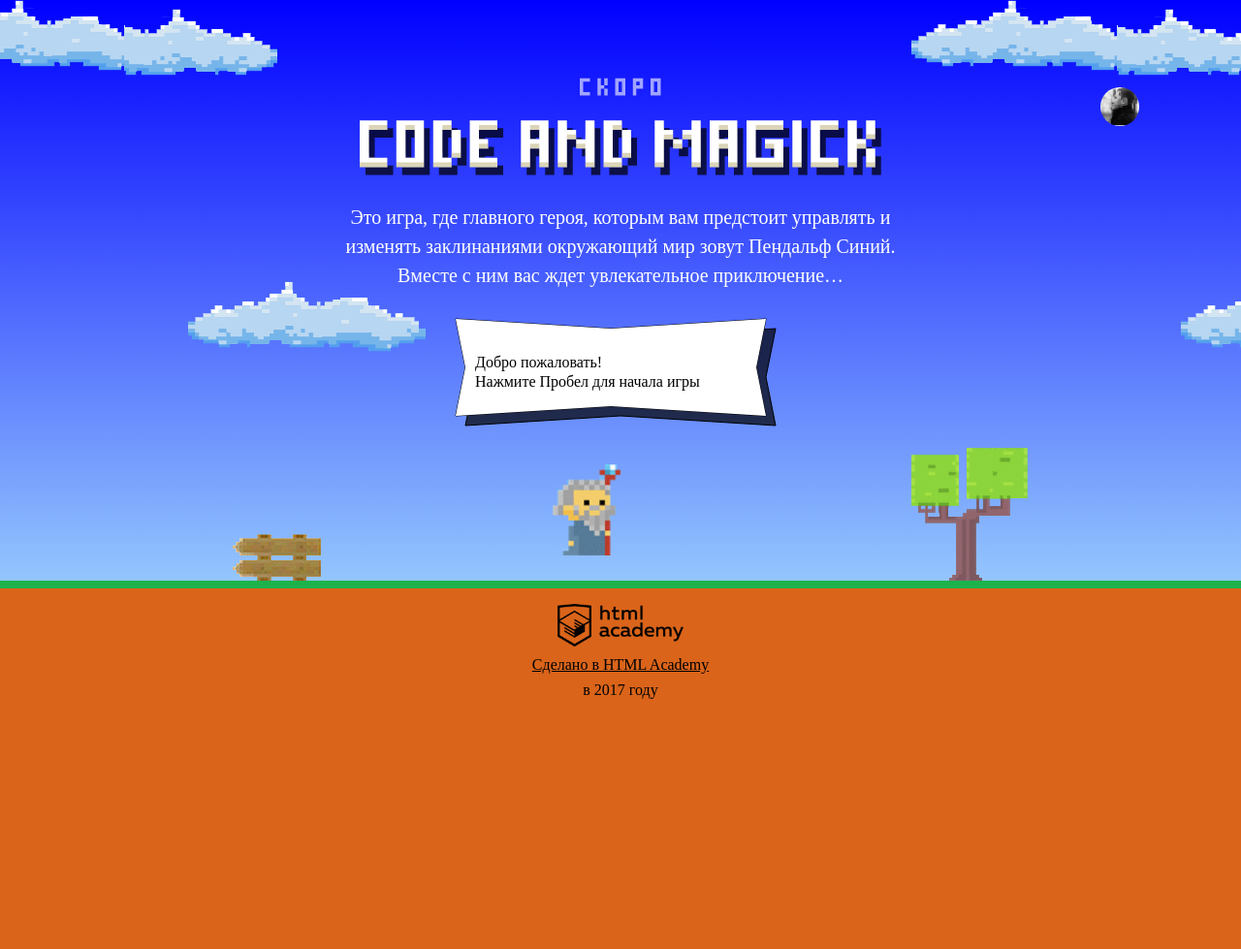
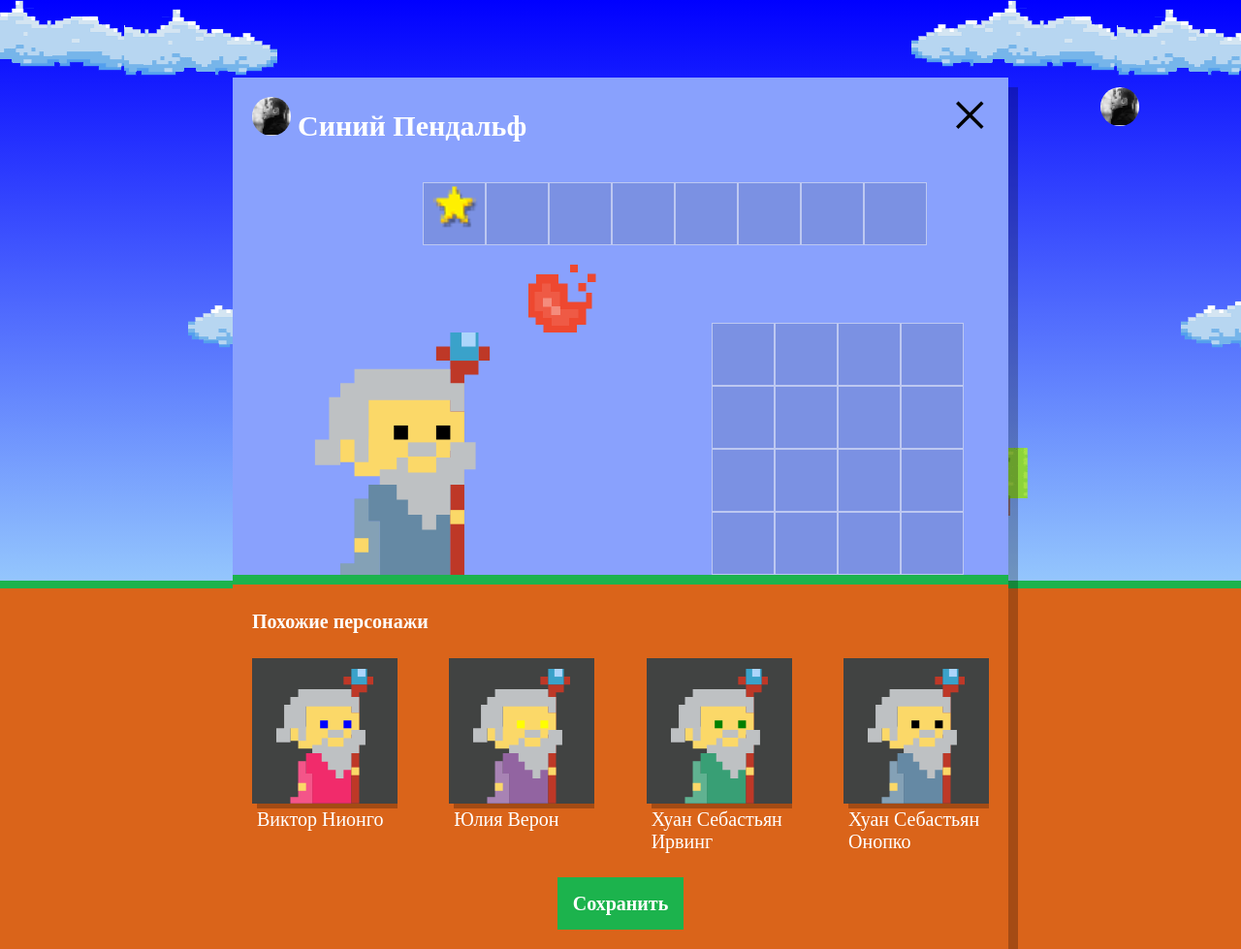
Before and after one commit to ANSNEKIT/code-and-magick, a website: page index.html in a window 1280 px wide. Shown: the whole page at 97% size. Before the commit the page ends 800 px from the top, so only its background shows below. Drawn offline with Linux system fonts and the light colour scheme; a web font is replaced by a local one.

Commit message:
Создано окно с выбором мага

```diff
--- a/index.html
+++ b/index.html
@@ -183,6 +183,7 @@
 
 <script src="js/script.js"></script>
 <script src="js/stat.js"></script>
+<script src="js/setup.js"></script>
 <script src="js/game.js"></script>
 
 </body>
--- /dev/null
+++ b/js/setup.js
@@ -0,0 +1,104 @@
+'use strict';
+
+var $setupWindow = document.querySelector('.setup');
+var $setupSimilar = document.querySelector('.setup-similar');
+var $setupSimilarList = document.querySelector('.setup-similar-list');
+var $wizardTemplate = document.querySelector('#similar-wizard-template')
+    .content
+    .querySelector('.setup-similar-item');
+
+$setupWindow.classList.remove('hidden');
+$setupSimilar.classList.remove('hidden');
+
+
+var names = [
+  'Иван',
+  'Хуан Себастьян',
+  'Мария',
+  'Кристоф',
+  'Виктор',
+  'Юлия',
+  'Люпита',
+  'Вашингтон'
+];
+
+var familyNames = [
+  'да Марья',
+  'Верон',
+  'Мирабелла',
+  'Вальц',
+  'Онопко',
+  'Топольницкая',
+  'Нионго',
+  'Ирвинг'
+];
+
+var coatColor = [
+  'rgb(101, 137, 164)',
+  'rgb(241, 43, 107)',
+  'rgb(146, 100, 161)',
+  'rgb(56, 159, 117)',
+  'rgb(215, 210, 55)',
+  'rgb(0, 0, 0)'
+];
+
+var eyesColor = [
+  'black',
+  'red',
+  'blue',
+  'yellow',
+  'green'
+];
+
+var wizards = [
+  {
+    name: names[getRandom(0, names.length)]
+    + ' ' + familyNames[getRandom(0, familyNames.length)],
+    coatColor: coatColor[getRandom(0, coatColor.length)],
+    eyesColor: eyesColor[getRandom(0, eyesColor.length)]
+  },
+  {
+    name: names[getRandom(0, names.length)]
+    + ' ' + familyNames[getRandom(0, familyNames.length)],
+    coatColor: coatColor[getRandom(0, coatColor.length)],
+    eyesColor: eyesColor[getRandom(0, eyesColor.length)]
+  },
+  {
+    name: names[getRandom(0, names.length)]
+    + ' ' + familyNames[getRandom(0, familyNames.length)],
+    coatColor: coatColor[getRandom(0, coatColor.length)],
+    eyesColor: eyesColor[getRandom(0, eyesColor.length)]
+  },
+  {
+    name: names[getRandom(0, names.length)]
+    + ' ' + familyNames[getRandom(0, familyNames.length)],
+    coatColor: coatColor[getRandom(0, coatColor.length)],
+    eyesColor: eyesColor[getRandom(0, eyesColor.length)]
+  }
+];
+
+function renderWizard(wizard) {
+  var wizardElement = $wizardTemplate.cloneNode(true);
+
+  wizardElement.querySelector('.setup-similar-label')
+    .textContent = wizard.name;
+
+  wizardElement.querySelector('.wizard-coat')
+    .style.fill = wizard.coatColor;
+
+  wizardElement.querySelector('.wizard-eyes')
+    .style.fill = wizard.eyesColor;
+
+  return wizardElement;
+}
+
+var fragment = document.createDocumentFragment();
+for (var i = 0; i < wizards.length; i++) {
+  fragment.appendChild(renderWizard(wizards[i]));
+}
+
+$setupSimilarList.appendChild(fragment);
+
+function getRandom(min, max) {
+  return Math.floor(Math.random() * (max - min) + min);
+}
```
